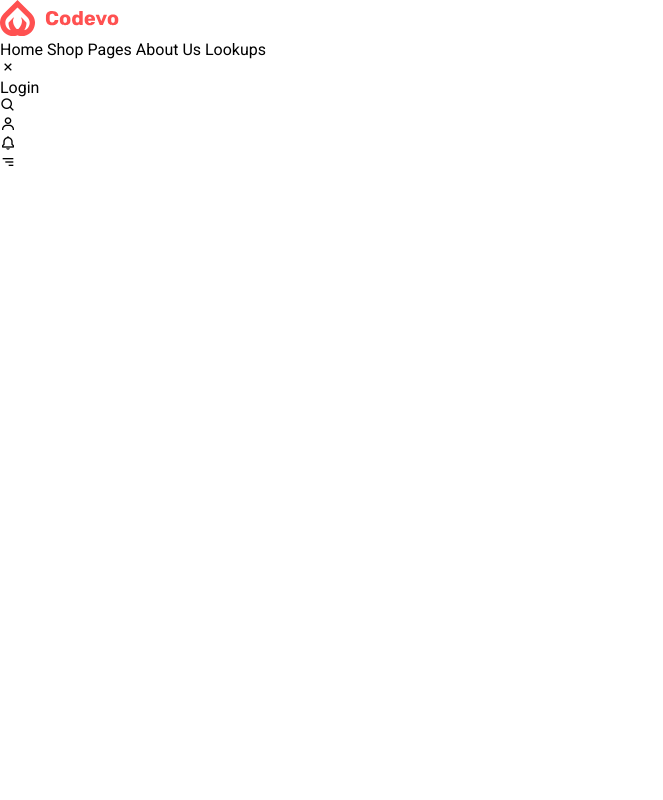
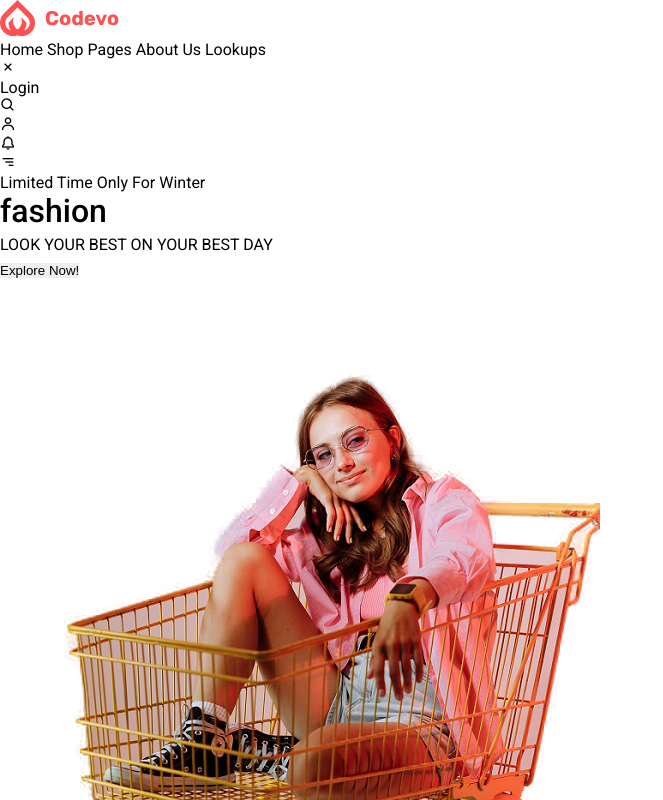
Before and after one commit to serhiyhvala/fashion-ecommerce-website, a plain HTML site: page index.html in a window 1280 px wide. Shown: the top 800 px of the page, without its empty margins (0-663 px from the left). Drawn offline with nearby package versions, Linux system fonts and the light colour scheme; a web font is replaced by a local one.

Commit message:
add hero area/finish header

```diff
--- a/index.html
+++ b/index.html
@@ -54,6 +54,19 @@
         </div>
       </div>
     </nav>
+
+    <!-- HERO AREA -->
+    <div class="hero">
+      <div class="row container d-flex">
+        <div class="col">
+          <span class="subtitle">Limited Time Only For Winter</span>
+          <h1>fash<span class="i">i</span>on</h1>
+          <p>LOOK YOUR BEST ON YOUR BEST DAY</p>
+          <button class="btn">Explore Now!</button>
+        </div>
+        <img src="./images/woman-in-cart.png" alt="">
+      </div>
+    </div>
   </header>
 
 
```
